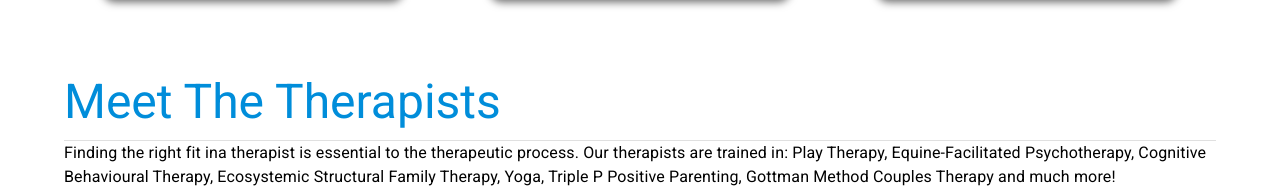
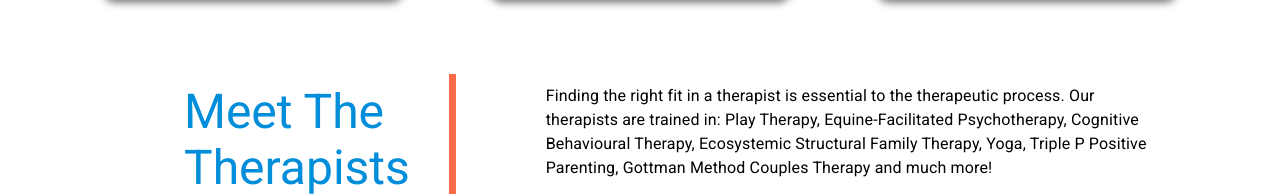
Before and after one commit to O-Tobi/Therapy-Website, a React (Create React App) app: page / in a window 1280 px wide. Shown: the part 1527-1723 px from the top of the page. Built offline with nearby package versions, Linux system fonts and the light colour scheme.

Commit message:
Finished the therapist intro component

```diff
--- /dev/null
+++ b/src/components/Therapists/Therapist-Intro.js
@@ -0,0 +1,35 @@
+import {Grid, Typography, Box } from "@mui/material";
+
+function TherapistIntro () {
+    return (
+
+        <Grid container spacing={.5}>
+          <Grid item xs={12} sm={12}  md={4} lg={4}>
+            <Typography variant="h3" sx={{ color: '#008DDA', paddingLeft: {md: '60px', lg:'120px'}, paddingTop: {md: '10px', lg:'10px'} }}>
+              Meet The Therapists
+            </Typography>
+          </Grid>
+
+        <Grid item xs={12} sm={12} md={1} lg={1}>
+            <Box
+            sx={{
+                backgroundColor: '#FB6D48',
+                width: {xs: '90vw', sm: '90vw', md: '.5vw', lg: '.5vw'},
+                height: {xs: '5px', sm: '5px', md: '140px', lg: '120px'}
+            }}></Box>
+        </Grid>
+
+          <Grid item xs={12} sm={12}  md={7} lg={7}>
+            <Typography sx={{
+                paddingRight: {md: '60px', lg:'60px'},
+                paddingTop: {md: '10px', lg:'10px'}
+            }}>
+              Finding the right fit in a therapist is essential to the therapeutic process. Our therapists are trained in: Play Therapy, Equine-Facilitated Psychotherapy, Cognitive Behavioural Therapy, Ecosystemic Structural Family Therapy, Yoga, Triple P Positive Parenting, Gottman Method Couples Therapy and much more!
+            </Typography>
+          </Grid>
+        </Grid>
+
+    )
+};
+
+export default TherapistIntro;
--- a/src/components/Therapists/Therapists.js
+++ b/src/components/Therapists/Therapists.js
@@ -1,31 +1,12 @@
-import { Container, Box, Typography, Grid, Divider} from "@mui/material";
+import { Container } from "@mui/material";
+import TherapistIntro from "./Therapist-Intro";
 
-function Therapists () {
+function Therapists() {
     return (
         <Container>
-            <Grid>
-            <Box>
-                <Typography variant="h3" sx={{
-                    color: '#008DDA'
-                }}>
-                    Meet The Therapists
-                </Typography>
-            </Box>
-            <Divider
-             sx={{
-                height: 10,
-                color: '##008DDA',
-
-            }}/>
-            <Box>
-                <Typography>
-                    Finding the right fit ina therapist is essential to the therapeutic process. Our therapists are trained in: Play Therapy, Equine-Facilitated Psychotherapy, Cognitive Behavioural Therapy, Ecosystemic Structural Family Therapy, Yoga, Triple P Positive Parenting, Gottman Method Couples Therapy and much more!
-                </Typography>
-            </Box>
-            </Grid>
-
+            <TherapistIntro/>
         </Container>
-    )
-};
+    );
+}
 
 export default Therapists;
```
